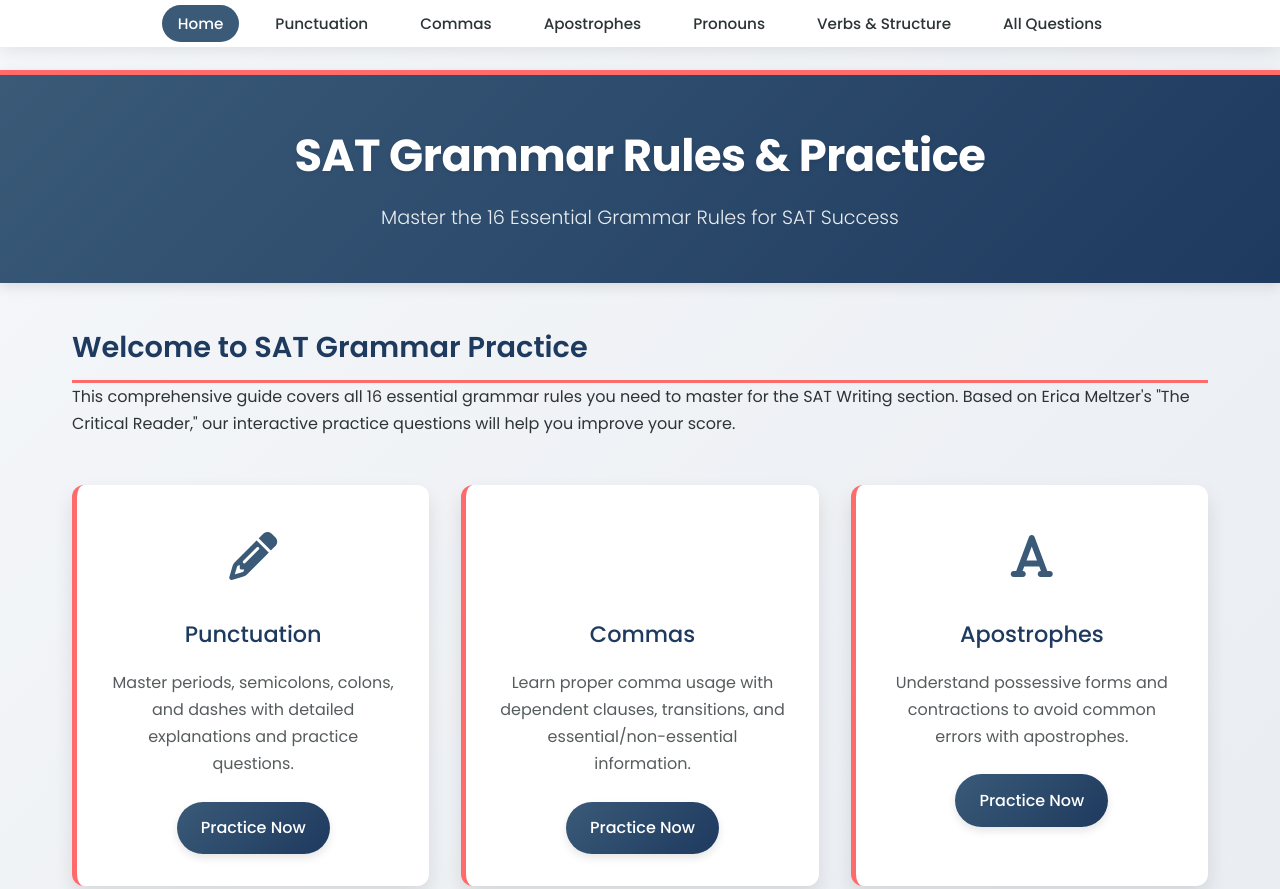
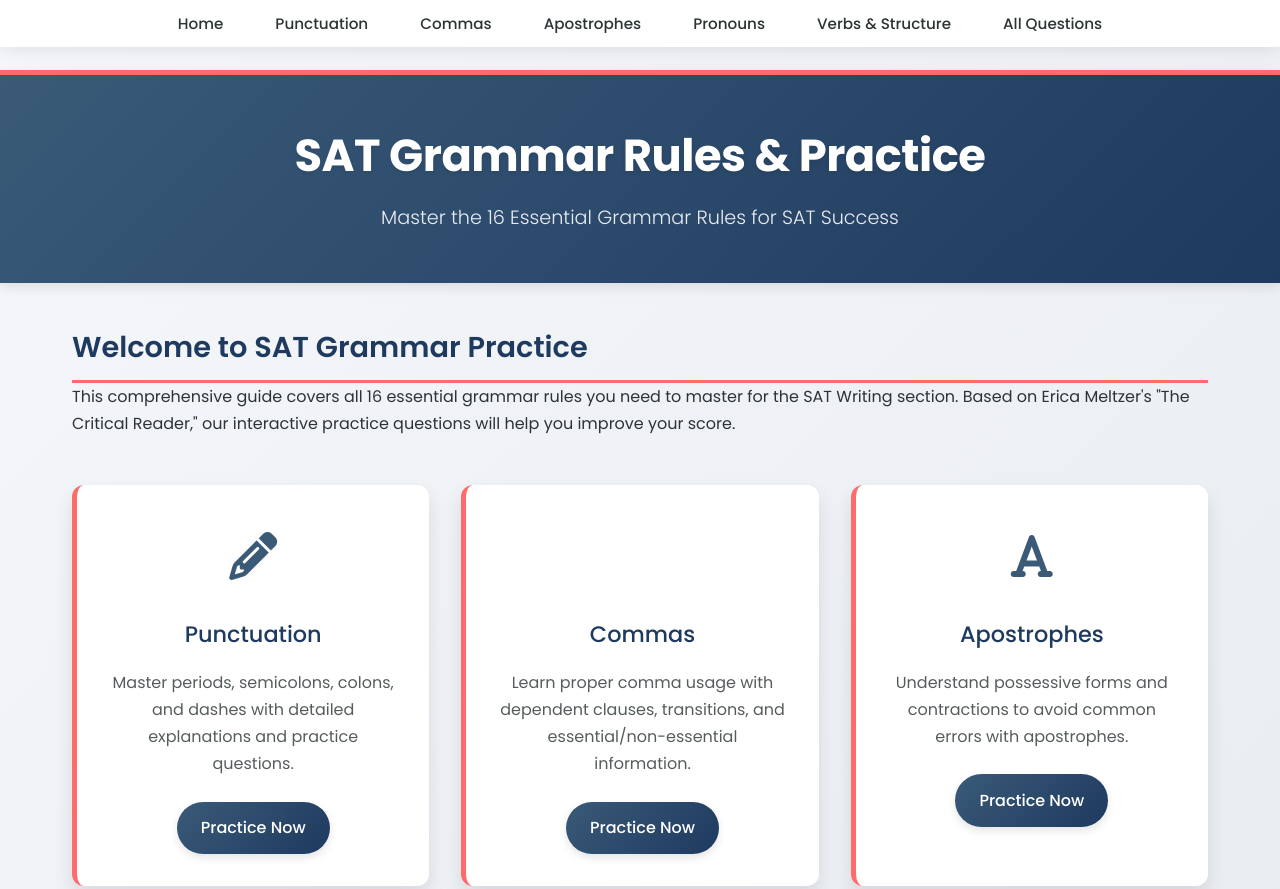
Before and after one commit to satgrammarpro/satgrammarpro.github.io, a plain HTML site: page index.html in a window 1280 px wide. Shown: the top 889 px of the page. Drawn offline with Linux system fonts and the light colour scheme.

Commit message:
Update index.html

```diff
--- a/index.html
+++ b/index.html
@@ -441,12 +441,11 @@
   </style>
 </head>
 
-<body>
 <!-- Floating Navigation -->
 <nav class="floating-nav" id="floatingNav">
     <div class="container">
         <ul>
-                <li><a href="index.html" class="active">Home</a></li>
+            <li><a href="index.html">Home</a></li>
             <li><a href="punctuation.html">Punctuation</a></li>
             <li><a href="commas.html">Commas</a></li>
             <li><a href="apostrophes.html">Apostrophes</a></li>
```
Lines whose indentation alone changed are shown as unchanged.
